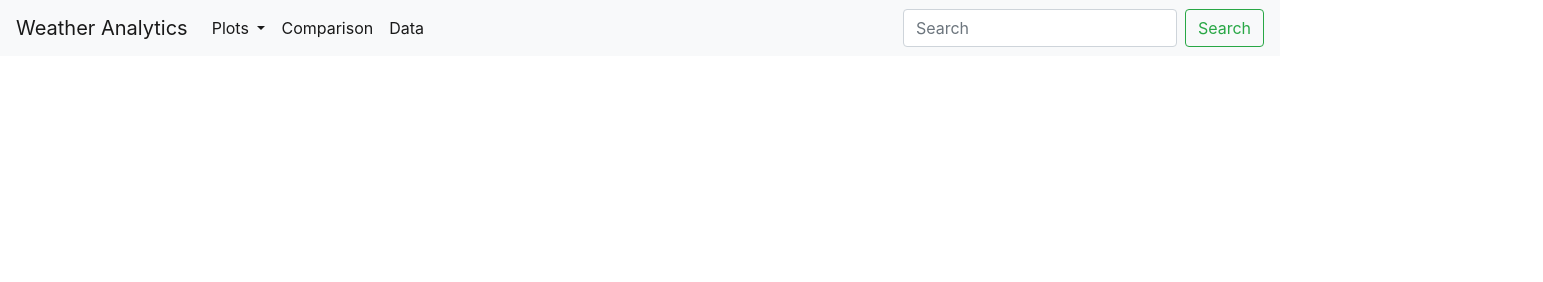
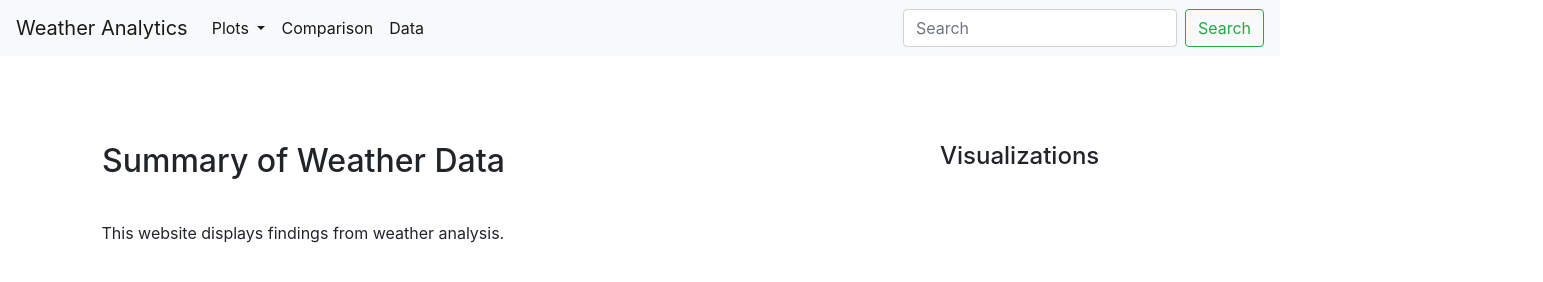
Before and after one commit to loryuen/web-design-challenge, a plain HTML site: page index.html in a window 1280 px wide. Shown: the whole page, 1543 px wide, since content can reach past the window. Drawn offline with nearby package versions, Linux system fonts and the light colour scheme.

Commit message:
landing page

```diff
--- a/index.html
+++ b/index.html
@@ -58,6 +58,28 @@
       </nav>
 
 
+    <!-- container -->
+    <div class="container">
+        <div class="row">
+
+            <!-- main content of landing page -->
+            <div class="col-md-9">
+                <!-- main box -->
+                <figure class="box box-main"></figure>
+                <h2 class="main title-main">Summary of Weather Data</h2>
+
+                <p class="main text-main">This website displays findings from weather analysis.</p>
+            </div>
+
+            <!-- side content of landing page -->
+            <div class="col-6 col-md-3">
+                <!-- side box -->
+                <figure class="box box-side"></figure>
+                <h4 class="side title-side">Visualizations</h4>
+            </div>
+          </div>
+
+       </div>
 
 
 
--- a/style.css
+++ b/style.css
@@ -0,0 +1,42 @@
+/* boxes*/
+
+
+
+.box {
+    position: absolute;
+    margin-top: 10%;
+    margin-left: 1%;
+    height: 600px;
+    width: 600px;
+
+    }
+
+/*.box-side {
+    position: absolute;
+    margin-top: 10%;
+    margin-right: 1%;
+    height: 400px;
+    width:100px;
+    background: cadetblue'
+    }
+
+/*.box-side {
+    position: fixed;
+    width: 20%;
+    height: 400px;
+    background: cadetblue'
+    }*/
+
+.main {
+    position: absolute;
+    margin-top: 10%;
+    margin-left: 2%
+    }
+
+.text-main {
+    position: relative;
+    margin-top: 20%;}
+
+.side {
+    position: absolute;
+    margin-top: 30%;}
```
